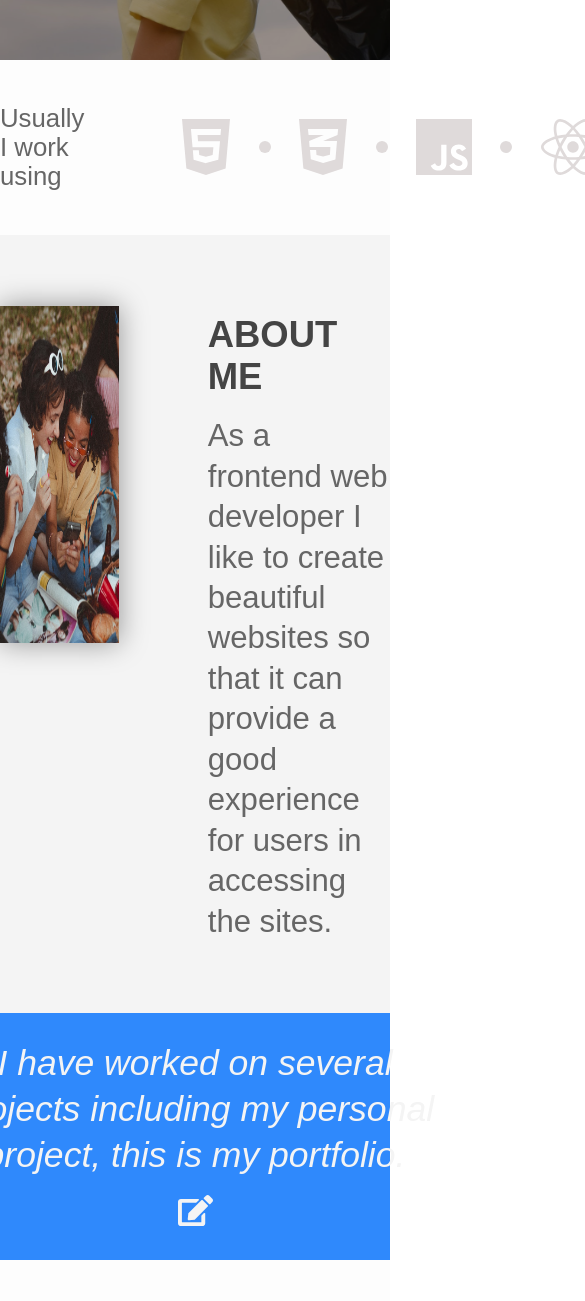
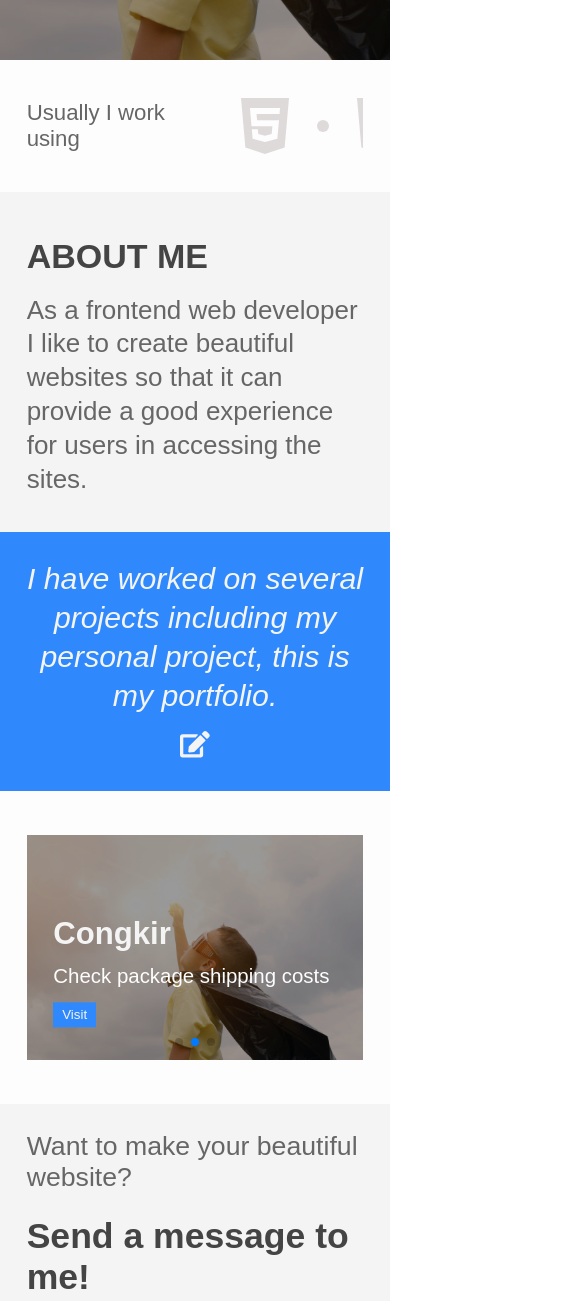
Before and after one commit to fcrezza/fcrezza.com, a Gatsby site: page / in a window 390 px wide. Shown: the part 480-1781 px from the top of the page, 585 px wide, since content can reach past the window. Built offline with nearby package versions, Linux system fonts and the light colour scheme; Gatsby itself is replaced by a stand-in of ours; a web font is replaced by a local one.

Commit message:
make page responsive

```diff
--- a/src/components/About.js
+++ b/src/components/About.js
@@ -2,7 +2,7 @@ import React from 'react'
 import styled from 'styled-components'
 import {getThemeValue} from '../utils/ThemeContext'
 import toRem from '../utils/toRem'
-import mobile from '../utils/mobile'
+import mobile, {phone} from '../utils/mobile'
 import isLight from '../utils/isLight'
 import color from '../utils/colorSchemes'
 import testimonial from '../images/testimonial.jpg'
@@ -11,20 +11,27 @@ const AboutSection = styled.section`
   background: ${({theme}) =>
     isLight(theme) ? color.common.smoothWhite : color.dark.darkGrey};
   transition: all 0.4s ease;
-  padding: ${toRem(80)} 0;
+  padding: ${toRem(80)} ${toRem(90)};
+  ${mobile({padding: `${toRem(60)} ${toRem(50)}`})}
+  ${phone({padding: `${toRem(40)} ${toRem(30)}`})}
 `
 
 const AboutWrapper = styled.div`
   max-width: ${toRem(900)};
+  width: 100%;
   display: flex;
   margin: 0 auto;
 `
 
 const Left = styled.div`
-  width: ${toRem(300)};
-  height: ${toRem(380)};
+  max-width: ${toRem(300)};
+  max-height: ${toRem(380)};
+  width: 100%;
   box-shadow: 0 0 ${toRem(30)} rgba(0, 0, 0, 0.4);
   margin-right: ${toRem(100)};
+  ${mobile({marginRight: 50})}
+  ${phone({display: 'none'})}
+
   img {
     display: block;
     width: 100%;
@@ -34,11 +41,15 @@ const Left = styled.div`
 
 const Right = styled.div`
   width: ${toRem(460)};
+  ${mobile({width: 400})}
+
   h2 {
     color: ${({theme}) =>
       isLight(theme) ? color.light.dark : color.dark.white};
     font-size: ${toRem(41)};
     margin: ${toRem(10)} 0 ${toRem(20)};
+    ${mobile({fontSize: 35})}
+    ${phone({fontSize: 34})}
   }
 
   p {
@@ -47,6 +58,8 @@ const Right = styled.div`
     font-size: ${toRem(35)};
     line-height: 1.3;
     margin: 0;
+    ${mobile({fontSize: 28})}
+    ${phone({fontSize: 26})}
   }
 `
 
--- a/src/components/Contact.js
+++ b/src/components/Contact.js
@@ -7,7 +7,7 @@ import {BlockButton} from './Button'
 import {getThemeValue} from '../utils/ThemeContext'
 import color from '../utils/colorSchemes'
 import toRem from '../utils/toRem'
-import mobile from '../utils/mobile'
+import mobile, {phone} from '../utils/mobile'
 import isLight from '../utils/isLight'
 
 const Wrapper = styled.section`
@@ -17,7 +17,8 @@ const Wrapper = styled.section`
   display: flex;
   justify-content: space-between;
   transition: background 0.4s;
-	${mobile({padding: `${toRem(30)} ${toRem(90)}`})}
+  ${mobile({padding: `${toRem(30)} ${toRem(50)}`, flexDirection: 'column'})}
+  ${phone({padding: `${toRem(30)} ${toRem(30)}`})}
 `
 
 const Left = styled.div`
@@ -26,6 +27,7 @@ const Left = styled.div`
       isLight(theme) ? color.light.dark : color.dark.white};
     margin: 0;
     font-size: ${toRem(53)};
+    ${mobile({fontSize: toRem(40)})}
   }
 
   h2 {
@@ -35,12 +37,14 @@ const Left = styled.div`
     font-weight: 400;
     font-size: ${toRem(38)};
     margin-bottom: ${toRem(26)};
+    ${mobile({fontSize: toRem(30), marginBottom: 23})}
   }
 `
 
 const Right = styled.div`
   max-width: ${toRem(500)};
   width: 100%;
+  ${mobile({margin: `${toRem(35)} 0`, maxWidth: '100%'})}
 
   form {
     padding: ${toRem(35)};
--- a/src/components/Devider.js
+++ b/src/components/Devider.js
@@ -11,10 +11,10 @@ export const SmallDevider = styled.div`
 `
 
 export const BigDevider = styled.div`
-  width: 12px;
-  height: 12px;
+  min-width: 12px;
+  min-height: 12px;
   background: ${({theme}) =>
     theme === 'light' ? color.light.grey : color.dark.strongGrey};
   border-radius: 50%;
-  margin-right: ${toRem(32)};
+  margin: 0 ${toRem(32)};
 `
--- a/src/components/Nav/MobileNavbar.js
+++ b/src/components/Nav/MobileNavbar.js
@@ -7,7 +7,7 @@ import {faGithub, faTwitter} from '@fortawesome/free-brands-svg-icons'
 import Logo from './Logo'
 import Link from './Link'
 import {getThemeValue, getThemeUpdater} from '../../utils/ThemeContext'
-import mobile from '../../utils/mobile'
+import mobile, {phone} from '../../utils/mobile'
 import color from '../../utils/colorSchemes'
 import toRem from '../../utils/toRem'
 import isLight from '../../utils/isLight'
@@ -31,6 +31,10 @@ const Wrapper = styled.div`
   z-index: 2;
   display: none;
   ${mobile({display: 'block'})}
+  ${phone({
+    padding: ({isScrolled}) =>
+      isScrolled ? `0 ${toRem(30)} 0` : `${toRem(20)} ${toRem(30)} 0`,
+  })}
 `
 
 const StyledMobileNavbar = styled.div`
@@ -76,6 +80,7 @@ const Navigation = styled.nav`
   background: ${({theme}) =>
     isLight(theme) ? color.common.smoothWhite : color.dark.darkGrey};
   ${mobile({display: 'flex'})}
+  ${phone({left: 30, right: 30})}
 
   div {
     padding: ${toRem(15)} 0;
--- a/src/components/Portfolio.js
+++ b/src/components/Portfolio.js
@@ -5,7 +5,7 @@ import {faEdit} from '@fortawesome/free-solid-svg-icons'
 import Swiper from 'swiper'
 import {getThemeValue} from '../utils/ThemeContext'
 import toRem from '../utils/toRem'
-import mobile from '../utils/mobile'
+import mobile, {phone} from '../utils/mobile'
 import isLight from '../utils/isLight'
 import color from '../utils/colorSchemes'
 import hero from '../images/hero.jpg'
@@ -22,13 +22,15 @@ const Wrapper = styled.div`
   color: ${color.common.smoothWhite};
   font-size: ${toRem(40)};
   ${mobile({padding: `${toRem(30)} ${toRem(50)}`})}
+  ${phone({padding: `${toRem(30)} ${toRem(30)}`})}
 `
 
 const Message = styled.div`
-  width: ${toRem(550)};
+  max-width: ${toRem(550)};
   text-align: center;
   font-style: italic;
   line-height: 1.3;
+  ${mobile({fontSize: toRem(34)})}
 
   div {
     margin: ${toRem(10)} 0 0;
@@ -38,20 +40,24 @@ const Message = styled.div`
 const PortfolioSection = styled.section`
   background: ${({theme}) =>
     isLight(theme) ? color.common.lightWhite : color.dark.dark};
-  padding: ${toRem(80)} 0;
+  padding: ${toRem(80)} ${toRem(90)};
   display: flex;
   align-items: center;
   justify-content: center;
+  ${mobile({padding: `${toRem(60)} ${toRem(50)}`})}
+  ${phone({padding: `${toRem(50)} ${toRem(30)}`})}
 `
 
 const SliderContainer = styled.div`
   max-width: ${toRem(900)};
   width: 100%;
-  height: ${toRem(550)};
+  max-height: ${toRem(550)};
 `
 
 const SliderItem = styled.div`
   position: relative;
+  width: 100%;
+  height: 100%;
 
   &::before {
     content: '';
@@ -78,18 +84,21 @@ const SliderItem = styled.div`
     padding: ${toRem(45)};
     top: 50%;
     transform: translateY(-20%);
+  ${phone({padding: toRem(30), transform: 'translateY(-35%)'})}
   }
 
   .title {
     margin: 0 0 ${toRem(18)};
     color: ${color.common.smoothWhite};
     font-size: ${toRem(45)};
+    ${phone({fontSize: toRem(35), margin: `0 0 ${toRem(14)}`})}
   }
 
   .subtitle {
     margin: 0 0 ${toRem(20)};
     color: ${color.common.lightWhite};
     font-size: ${toRem(30)};
+    ${phone({fontSize: toRem(23), margin: `0 0 ${toRem(15)}`})}
   }
 
   .link {
@@ -100,7 +109,7 @@ const SliderItem = styled.div`
     background: ${({theme}) =>
       isLight(theme) ? color.light.blue : color.dark.darkBlue};
     color: ${color.common.smoothWhite};
-  }
+    ${phone({fontSize: toRem(15), padding: `${toRem(6)} ${toRem(10)}`})}
 `
 
 const Portfolio = () => {
--- a/src/components/Showcase.js
+++ b/src/components/Showcase.js
@@ -5,7 +5,7 @@ import {InlineButton} from './Button'
 import {getThemeValue} from '../utils/ThemeContext'
 import toRem from '../utils/toRem'
 import color from '../utils/colorSchemes'
-import mobile from '../utils/mobile'
+import mobile, {phone} from '../utils/mobile'
 import hero from '../images/hero.jpg'
 
 const StyledShowcase = styled.section`
@@ -19,6 +19,7 @@ const StyledShowcase = styled.section`
   align-items: center;
   position: relative;
   ${mobile({padding: `0 ${toRem(50)}`})}
+  ${phone({padding: `0 ${toRem(30)}`})}
 
   &::before {
     content: '';
@@ -38,6 +39,9 @@ const Wrapper = styled.div`
   justify-content: space-between;
   margin-top: ${toRem(40)};
   z-index: 1;
+
+  ${mobile({height: toRem(270)})}
+  ${phone({height: toRem(300)})}
 `
 
 const WelcomeMsg = styled.h3`
@@ -45,6 +49,7 @@ const WelcomeMsg = styled.h3`
   font-size: ${toRem(45)};
   margin: 0;
   ${mobile({fontSize: toRem(35)})}
+  ${phone({fontSize: toRem(30)})}
 `
 
 const Title = styled.h1`
@@ -52,12 +57,14 @@ const Title = styled.h1`
   font-size: ${toRem(60)};
   margin: 0;
   ${mobile({fontSize: toRem(50)})}
+  ${phone({fontSize: toRem(45)})}
 `
 const Subtitle = styled.p`
   color: ${color.common.smoothWhite};
   font-size: ${toRem(38)};
   margin: 0;
   ${mobile({fontSize: toRem(30)})}
+  ${phone({fontSize: toRem(27)})}
 `
 
 const Showcase = () => {
@@ -83,7 +90,9 @@ const Showcase = () => {
         <Title>{site.siteMetadata.title}</Title>
         <Subtitle>{site.siteMetadata.subtitle}</Subtitle>
         <div>
-          <InlineButton className="navlink" data-name="contact" theme={theme}>Send a message</InlineButton>
+          <InlineButton className="navlink" data-name="contact" theme={theme}>
+            Send a message
+          </InlineButton>
         </div>
       </Wrapper>
     </StyledShowcase>
--- a/src/components/Work.js
+++ b/src/components/Work.js
@@ -12,20 +12,22 @@ import {BigDevider} from './Devider'
 import {getThemeValue} from '../utils/ThemeContext'
 import color from '../utils/colorSchemes'
 import toRem from '../utils/toRem'
-import mobile from '../utils/mobile'
+import mobile, {phone} from '../utils/mobile'
 import isLight from '../utils/isLight'
 
 const WorkSection = styled.section`
   background: ${({theme}) =>
     isLight(theme) ? color.common.lightWhite : color.dark.dark};
   transition: all 0.4s ease;
+  padding: ${toRem(20)} ${toRem(90)};
+  ${mobile({padding: `${toRem(20)} ${toRem(50)}`})}
+  ${phone({padding: `${toRem(20)} ${toRem(30)}`})}
 `
 
 const WorkWrapper = styled.div`
   max-width: ${toRem(900)};
-  padding: ${toRem(20)} 0;
+  width: 100%;
   margin: 0 auto;
-  width: 100%;
   display: flex;
   align-items: center;
 `
@@ -35,13 +37,11 @@ const Message = styled.p`
     isLight(theme) ? color.light.smoothDark : color.dark.smoothWhite};
   font-size: ${toRem(29)};
   margin-right: ${toRem(110)};
+  ${mobile({fontSize: toRem(25), marginRight: toRem(70)})}
+  ${phone({marginRight: toRem(60)})}
 `
 
 const Stack = styled.div`
-  &:not(:last-child) {
-    margin-right: ${toRem(32)};
-  }
-
   svg {
     transition: color 0.4s;
   }
@@ -50,6 +50,8 @@ const Stack = styled.div`
 const StackWrapper = styled.div`
   display: flex;
   align-items: center;
+  ${mobile({overflowX: 'auto', marginLeft: 'auto'})}
+  ${phone({width: toRem(170)})}
 `
 
 const Work = () => {
@@ -106,11 +108,7 @@ const Work = () => {
             <FontAwesomeIcon
               icon={faHtml5}
               size="4x"
-              color={
-                id === 'html'
-                  ? stackColor.active
-                  : stackColor.color
-              }
+              color={id === 'html' ? stackColor.active : stackColor.color}
             />
           </Stack>
           <BigDevider theme={theme} />
@@ -118,11 +116,7 @@ const Work = () => {
             <FontAwesomeIcon
               icon={faCss3Alt}
               size="4x"
-              color={
-                id === 'css'
-                  ? stackColor.active
-                  : stackColor.color
-              }
+              color={id === 'css' ? stackColor.active : stackColor.color}
             />
           </Stack>
           <BigDevider theme={theme} />
@@ -130,11 +124,7 @@ const Work = () => {
             <FontAwesomeIcon
               icon={faJs}
               size="4x"
-              color={
-                id === 'js'
-                  ? stackColor.active
-                  : stackColor.color
-              }
+              color={id === 'js' ? stackColor.active : stackColor.color}
             />
           </Stack>
           <BigDevider theme={theme} />
@@ -142,11 +132,7 @@ const Work = () => {
             <FontAwesomeIcon
               icon={faReact}
               size="4x"
-              color={
-                id === 'react'
-                  ? stackColor.active
-                  : stackColor.color
-              }
+              color={id === 'react' ? stackColor.active : stackColor.color}
             />
           </Stack>
         </StackWrapper>
```
Lines whose indentation alone changed are shown as unchanged.
